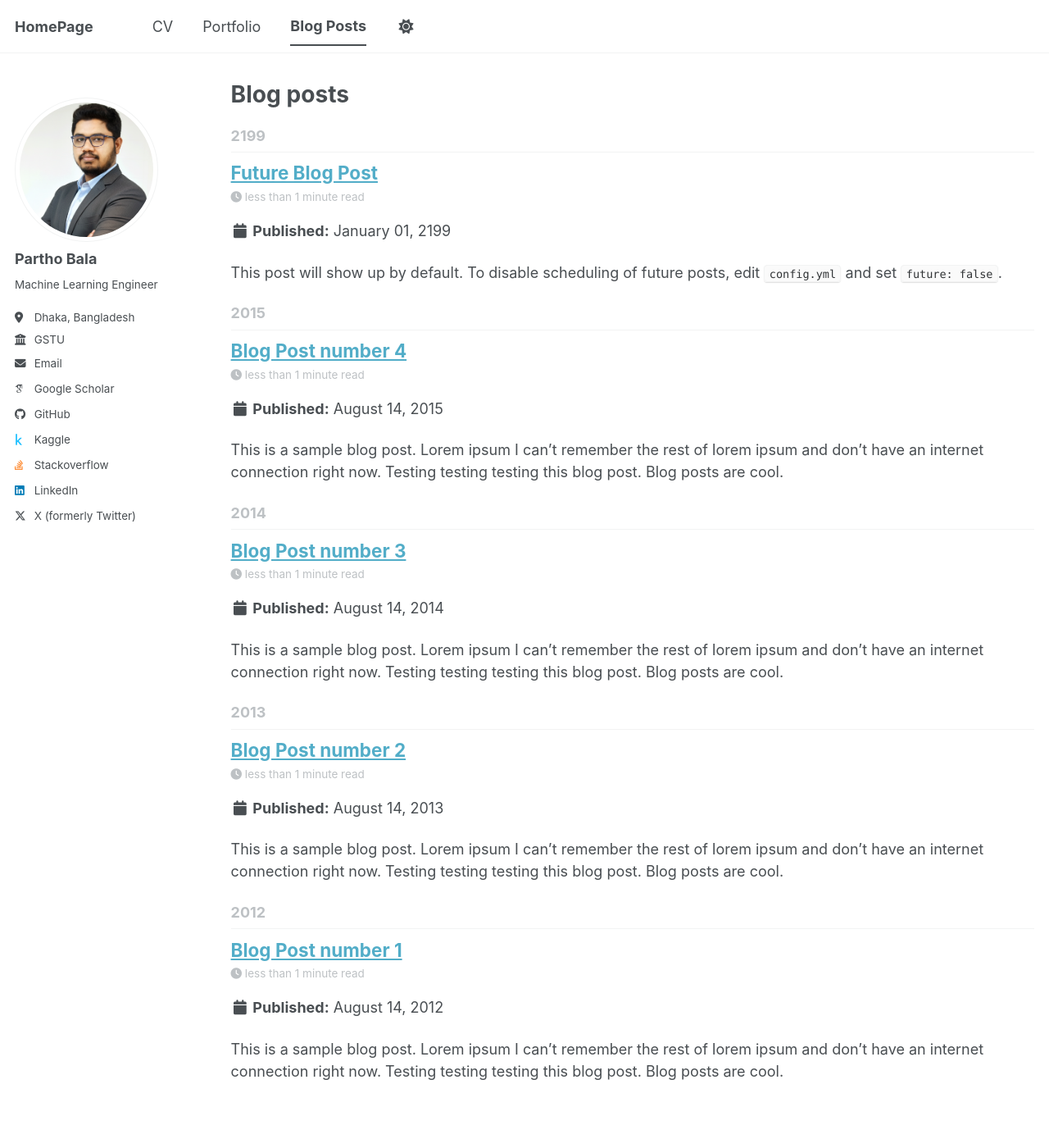
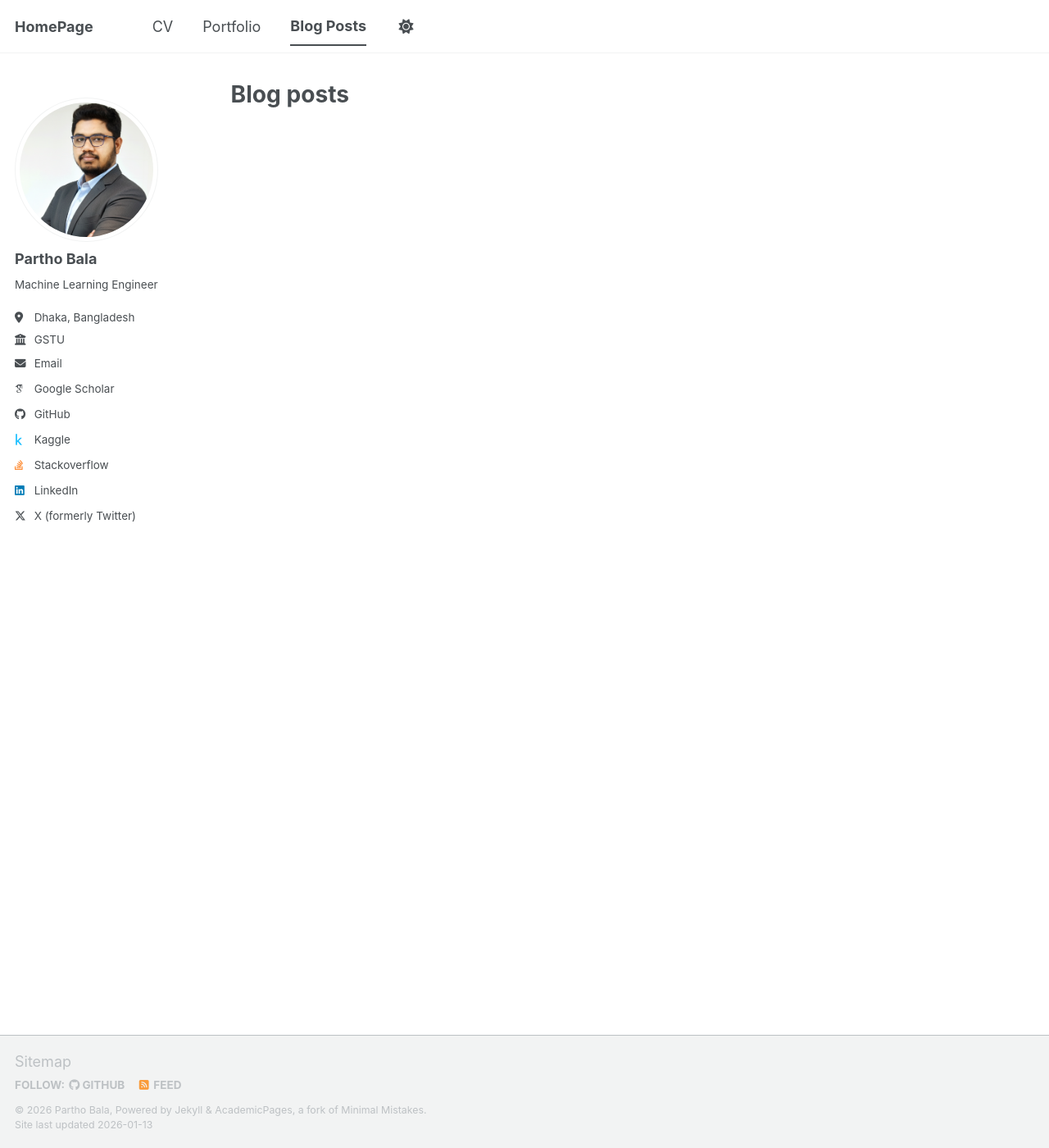
Before and after one commit to cspartho/cspartho.github.io, a Jekyll site: the page built from _pages/year-archive.html, in a window 1280 px wide and 1400 px high. Shown: the whole window at 82% size. Built offline with Jekyll 4.4.1, drawn with Linux system fonts in a browser that asks for light colours; some web fonts are replaced; a script bundle is joined from its source files by our own code; library files that are not in the unit come from our copies.

```diff
--- a/_posts/2012-08-14-blog-post-1.md
+++ /dev/null
@@ -1,20 +0,0 @@
----
-title: 'Blog Post number 1'
-date: 2012-08-14
-permalink: /posts/2012/08/blog-post-1/
-tags:
-  - cool posts
-  - category1
-  - category2
----
-
-This is a sample blog post. Lorem ipsum I can't remember the rest of lorem ipsum and don't have an internet connection right now. Testing testing testing this blog post. Blog posts are cool.
-
-Headings are cool
-======
-
-You can have many headings
-======
-
-Aren't headings cool?
-------
--- a/_posts/2013-08-14-blog-post-2.md
+++ /dev/null
@@ -1,20 +0,0 @@
----
-title: 'Blog Post number 2'
-date: 2013-08-14
-permalink: /posts/2013/08/blog-post-2/
-tags:
-  - cool posts
-  - category1
-  - category2
----
-
-This is a sample blog post. Lorem ipsum I can't remember the rest of lorem ipsum and don't have an internet connection right now. Testing testing testing this blog post. Blog posts are cool.
-
-Headings are cool
-======
-
-You can have many headings
-======
-
-Aren't headings cool?
-------
--- a/_posts/2014-08-14-blog-post-3.md
+++ /dev/null
@@ -1,20 +0,0 @@
----
-title: 'Blog Post number 3'
-date: 2014-08-14
-permalink: /posts/2014/08/blog-post-3/
-tags:
-  - cool posts
-  - category1
-  - category2
----
-
-This is a sample blog post. Lorem ipsum I can't remember the rest of lorem ipsum and don't have an internet connection right now. Testing testing testing this blog post. Blog posts are cool.
-
-Headings are cool
-======
-
-You can have many headings
-======
-
-Aren't headings cool?
-------
--- a/_posts/2199-01-01-future-post.md
+++ /dev/null
@@ -1,11 +0,0 @@
----
-title: 'Future Blog Post'
-date: 2199-01-01
-permalink: /posts/2012/08/blog-post-4/
-tags:
-  - cool posts
-  - category1
-  - category2
----
-
-This post will show up by default. To disable scheduling of future posts, edit `config.yml` and set `future: false`.
```
Also changed, not shown: _posts/2015-08-14-blog-post-4.md (deleted, +0 -20 lines), _posts/2026-01-Open-Problems-in-Multimodal-Graph-Learning.md.md (+1 -1 lines).
